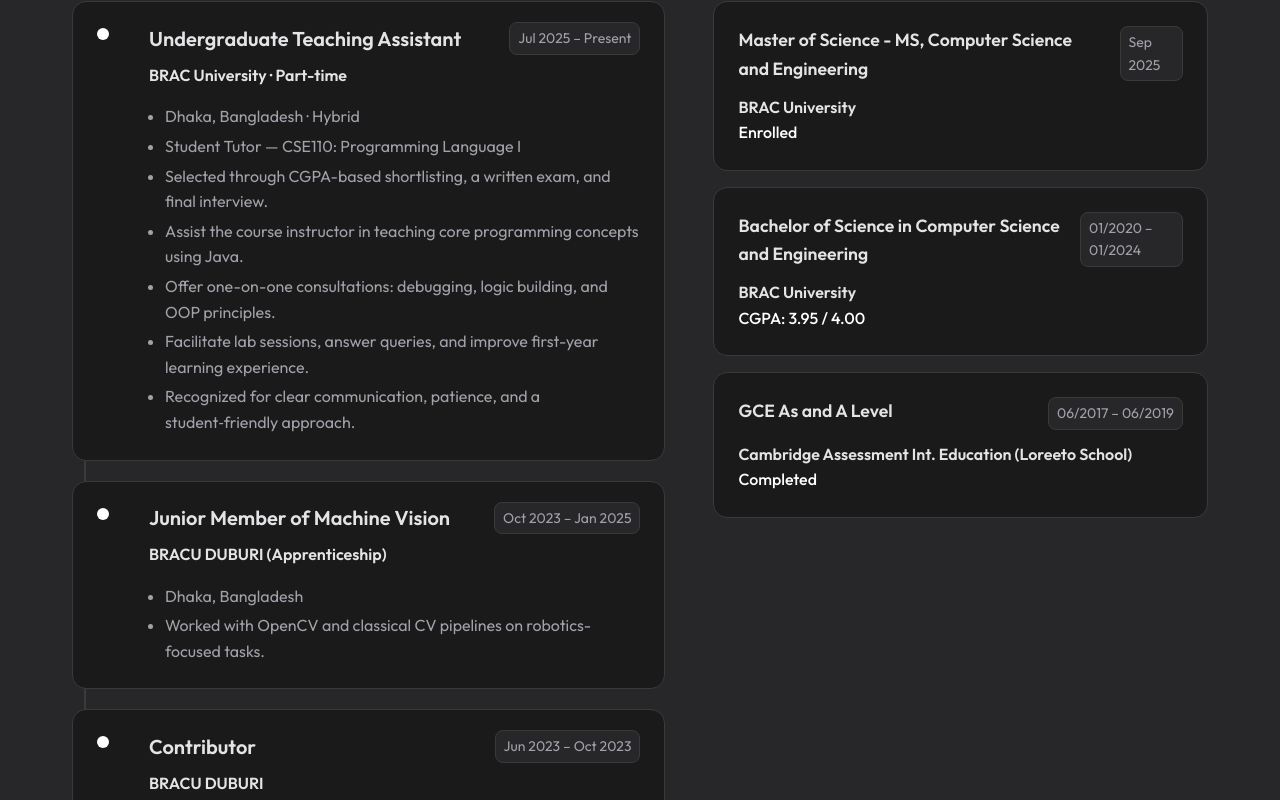
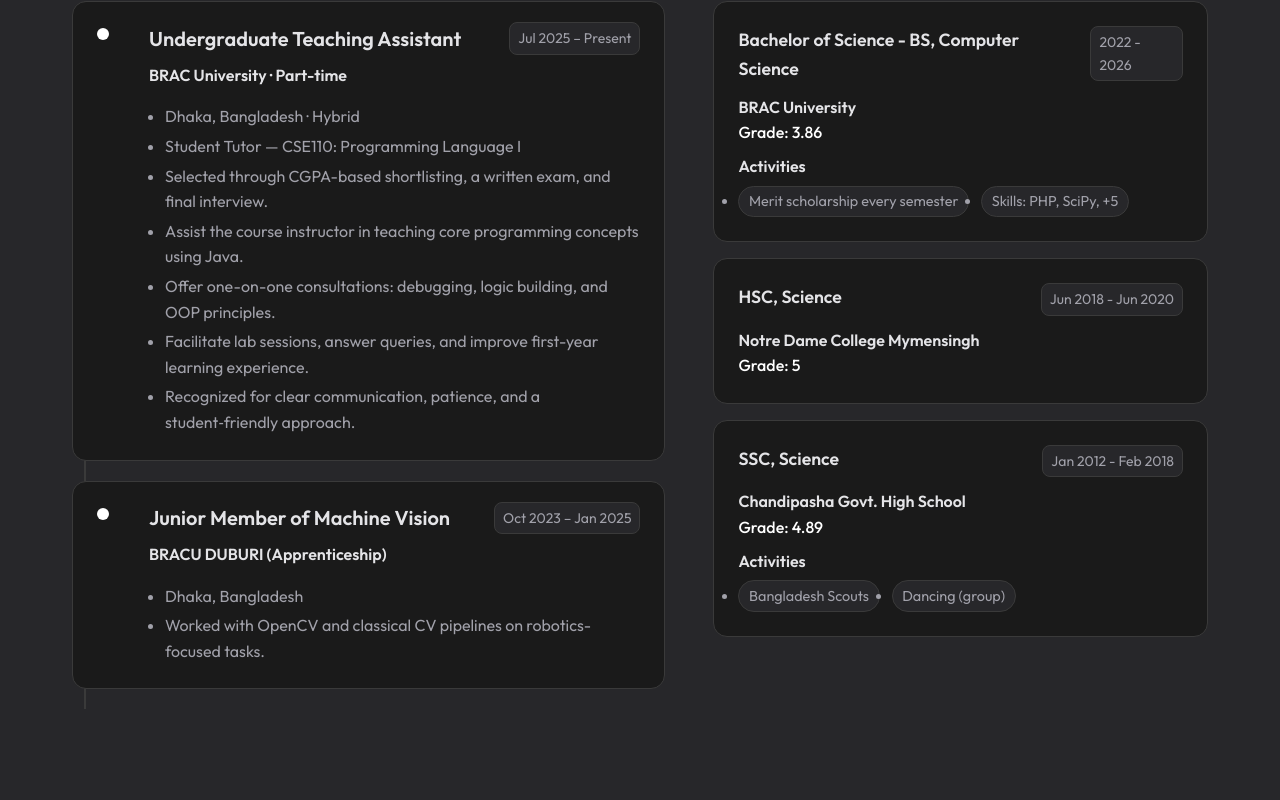
Before and after one commit to programophile/programophile.github.io, a React (Vite) app in the folder portfolio-website/: page / in a window 1280 px wide. Shown: the part 2640-3440 px from the top of the page. Built offline with nearby package versions, Linux system fonts and the light colour scheme.

Commit message:
feat: add activities section to education entries in Experience component

```diff
--- a/portfolio-website/src/components/Experience.css
+++ b/portfolio-website/src/components/Experience.css
@@ -148,6 +148,30 @@
   font-weight: 500;
 }
 
+/* Activities list for education entries */
+.edu-activities {
+  margin-top: 0.5rem;
+}
+.edu-activities .label {
+  color: var(--text-primary);
+  font-weight: 600;
+  margin-right: 0.5rem;
+}
+.edu-activities ul {
+  margin-top: 0.4rem;
+  display: flex;
+  gap: 0.5rem 0.75rem;
+  flex-wrap: wrap;
+}
+.edu-activities li {
+  background: var(--bg-secondary);
+  border: 1px solid var(--border-color);
+  border-radius: 999px;
+  padding: 0.2rem 0.6rem;
+  color: var(--text-secondary);
+  font-size: 0.9rem;
+}
+
 @media (max-width: 1024px) {
   .experience-headers {
     grid-template-columns: 1fr;
--- a/portfolio-website/src/components/Experience.jsx
+++ b/portfolio-website/src/components/Experience.jsx
@@ -65,35 +65,37 @@
       "Worked with OpenCV and classical CV pipelines on robotics-focused tasks.",
     ],
   },
-  {
-    role: "Contributor",
-    org: "BRACU DUBURI",
-    period: "Jun 2023 – Oct 2023",
-    bullets: [
-      "On-site",
-      "Contributed to project tasks and team deliverables within the robotics team.",
-    ],
-  },
+  // {
+  //   role: "Contributor",
+  //   org: "BRACU DUBURI",
+  //   period: "Jun 2023 – Oct 2023",
+  //   bullets: [
+  //     "On-site",
+  //     "Contributed to project tasks and team deliverables within the robotics team.",
+  //   ],
+  // },
 ];
 
 const education = [
   {
-    degree: "Master of Science - MS, Computer Science and Engineering",
+    degree: "Bachelor of Science - BS, Computer Science",
     org: "BRAC University",
-    status: "Enrolled",
-    period: "Sep 2025",
+    status: "Grade: 3.86",
+    activities: ["Merit scholarship every semester", "Skills: PHP, SciPy, +5"],
+    period: "2022 - 2026",
   },
   {
-    degree: "Bachelor of Science in Computer Science and Engineering",
-    org: "BRAC University",
-    status: "CGPA: 3.95 / 4.00",
-    period: "01/2020 – 01/2024",
+    degree: "HSC, Science",
+    org: "Notre Dame College Mymensingh",
+    status: "Grade: 5",
+    period: "Jun 2018 - Jun 2020",
   },
   {
-    degree: "GCE As and A Level",
-    org: "Cambridge Assessment Int. Education (Loreeto School)",
-    status: "Completed",
-    period: "06/2017 – 06/2019",
+    degree: "SSC, Science",
+    org: "Chandipasha Govt. High School",
+    status: "Grade: 4.89",
+    activities: ["Bangladesh Scouts", "Dancing (group)"],
+    period: "Jan 2012 - Feb 2018",
   },
 ];
 
@@ -180,6 +182,16 @@
                   <div className="meta">
                     <span className="status">{e.status}</span>
                   </div>
+                  {e.activities && e.activities.length > 0 && (
+                    <div className="edu-activities">
+                      <span className="label">Activities</span>
+                      <ul>
+                        {e.activities.map((a) => (
+                          <li key={a}>{a}</li>
+                        ))}
+                      </ul>
+                    </div>
+                  )}
                 </motion.div>
               ))}
             </div>
```
